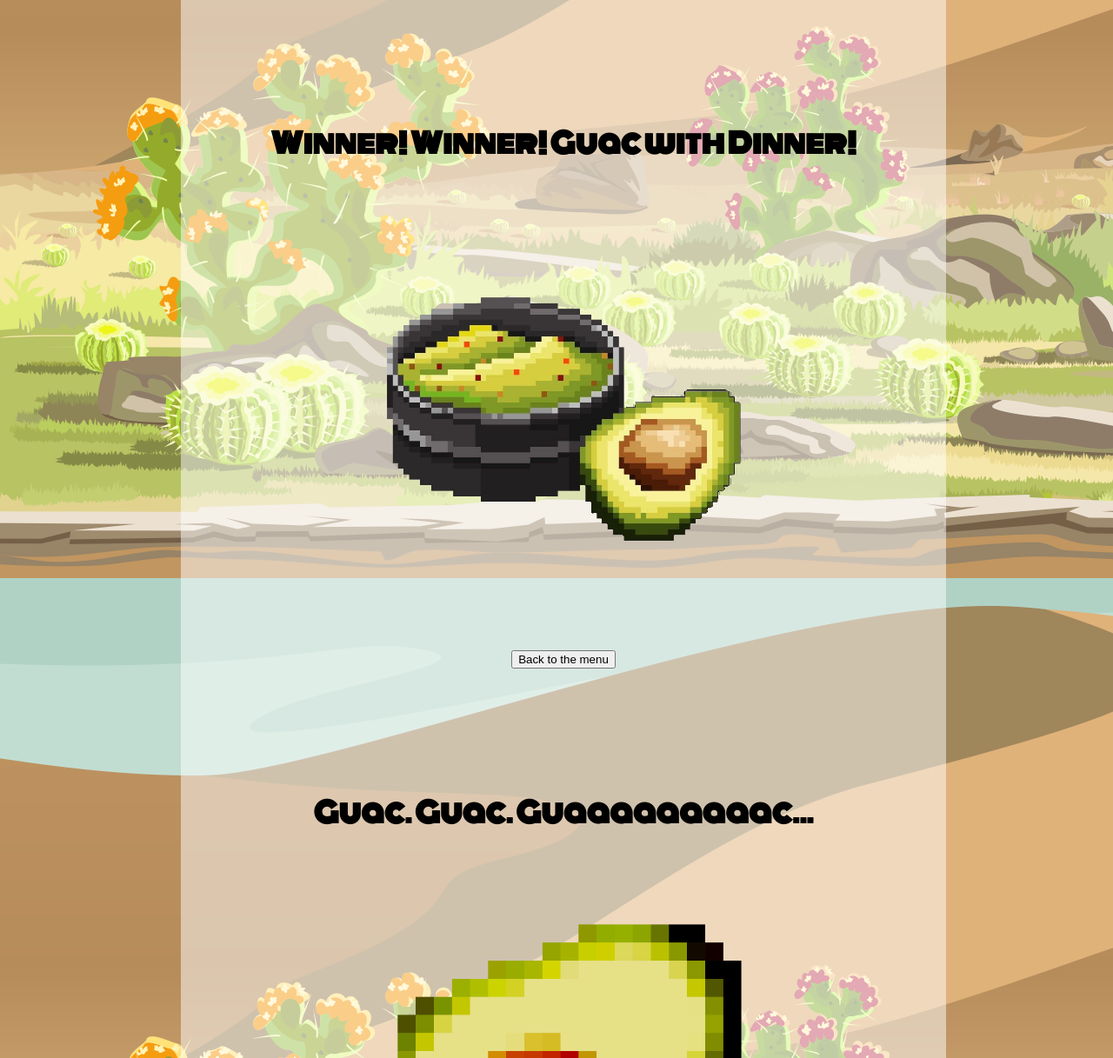
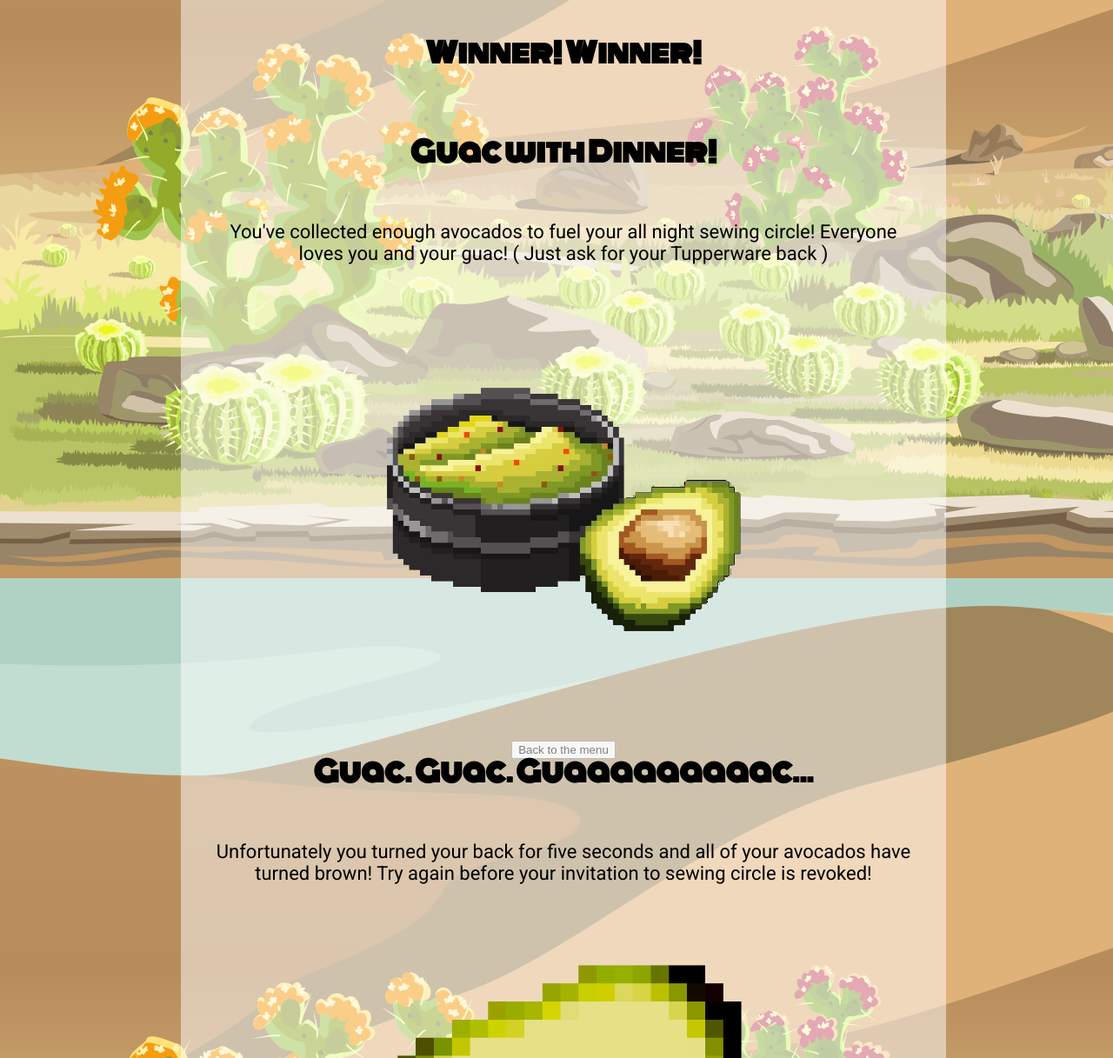
Before and after one commit to JesseVermeulen123/Guac-A-Mole, a plain HTML site: page index.html in a window 1280 px wide. Shown: the part 1495-2712 px from the top of the page at 87% size. Drawn offline with Linux system fonts and the light colour scheme.

Commit message:
Win and lose text updated

```diff
--- a/index.html
+++ b/index.html
@@ -68,7 +68,13 @@
   </div>
   <div id="winScreen" class="scene">
     <div id="title">
-      <h1>Winner! Winner! Guac with Dinner!</h1>
+      <h1>Winner! Winner!</h1>
+      <h1>Guac with Dinner!</h1>
+      <p>
+        You've collected enough avocados to fuel your all night
+        sewing circle! Everyone loves you and your guac!
+        ( Just ask for your Tupperware back )
+      </p>
     </div>
     <div id="bowl">
       <img src="images/output-onlinepngtools.png" />
@@ -79,6 +85,11 @@
   <div id="loseScreen" class="scene">
     <div id="title">
       <h1>Guac. Guac. Guaaaaaaaaac...</h1>
+      <p>
+        Unfortunately you turned your back for five seconds
+        and all of your avocados have turned brown!
+        Try again before your invitation to sewing circle is revoked!
+      </p>
     </div>
     <div id="deadAvo">
       <img src="images/deadAvocado.png" />
```
